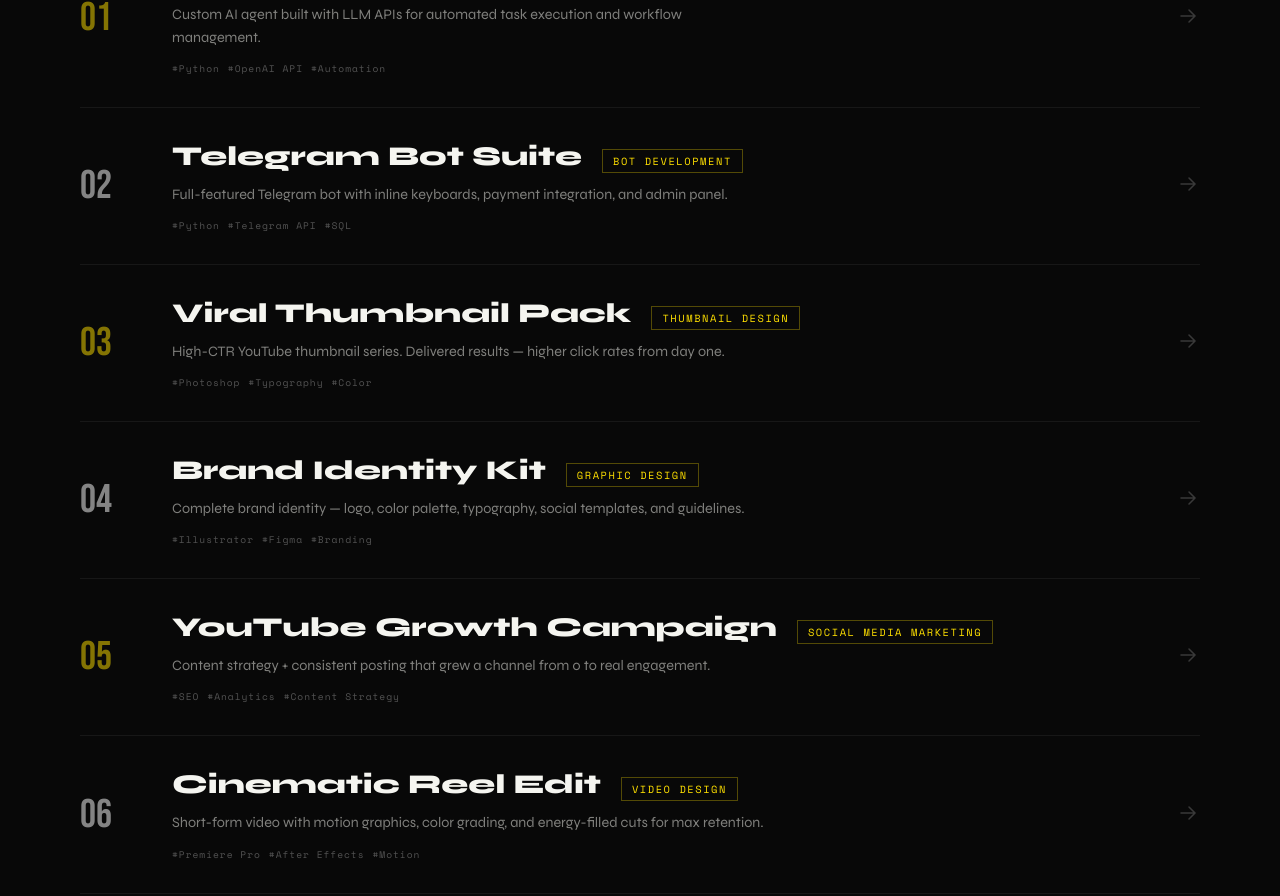
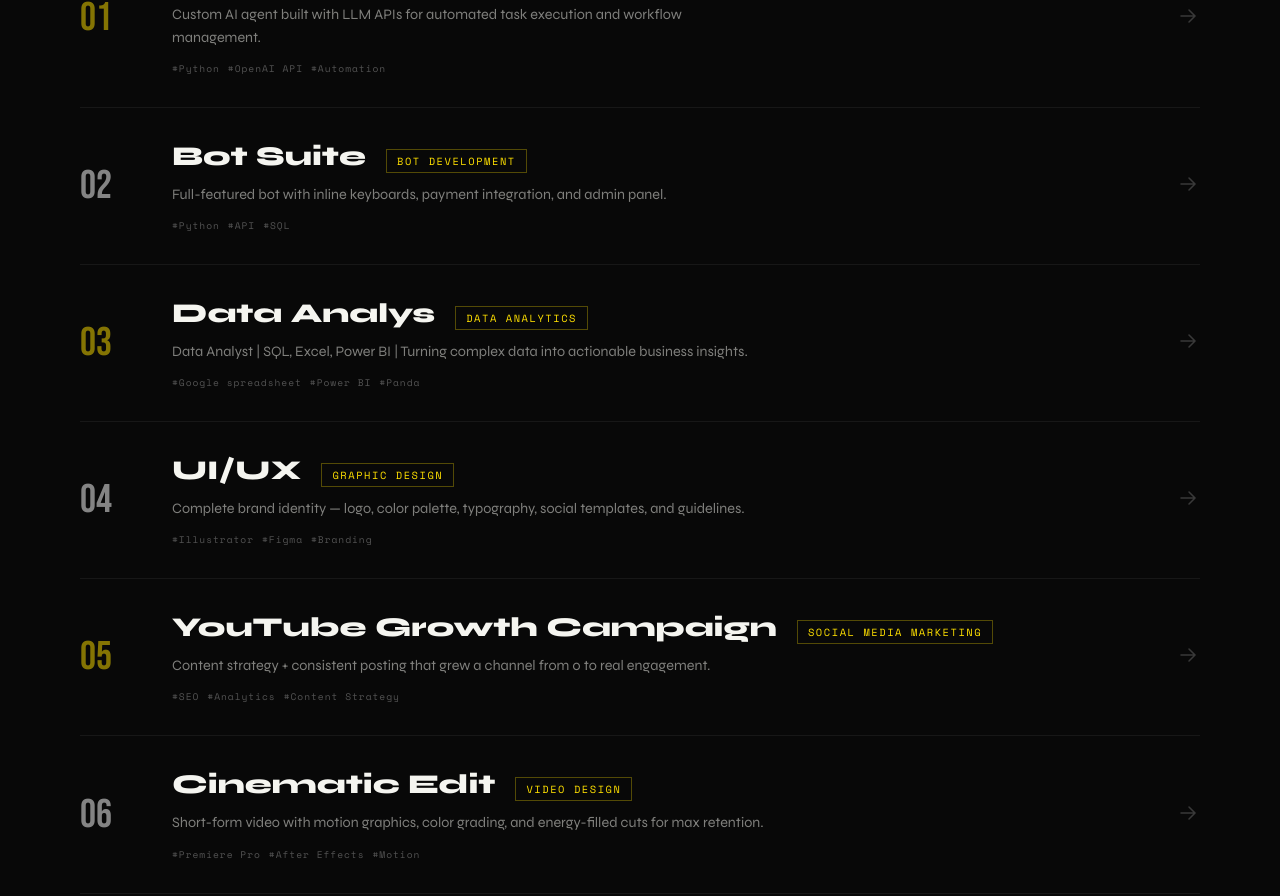
Before and after one commit to yugsri16-glitch/website, a React (Vite) app: page / in a window 1280 px wide. Shown: the part 3730-4626 px from the top of the page. Built offline with nearby package versions, Linux system fonts and the light colour scheme.

Commit message:
Update Work.jsx

```diff
--- a/src/components/Work.jsx
+++ b/src/components/Work.jsx
@@ -11,23 +11,23 @@ const projects = [
   },
   {
     num: "02",
-    title: "Telegram Bot Suite",
+    title: "Bot Suite",
     category: "Bot Development",
-    desc: "Full-featured Telegram bot with inline keyboards, payment integration, and admin panel.",
-    tags: ["Python", "Telegram API", "SQL"],
+    desc: "Full-featured bot with inline keyboards, payment integration, and admin panel.",
+    tags: ["Python", "API", "SQL"],
     accent: "#ffffff",
   },
   {
     num: "03",
-    title: "Viral Thumbnail Pack",
-    category: "Thumbnail Design",
-    desc: "High-CTR YouTube thumbnail series. Delivered results — higher click rates from day one.",
-    tags: ["Photoshop", "Typography", "Color"],
+    title: "Data Analys",
+    category: "Data Analytics ",
+    desc: "Data Analyst | SQL, Excel, Power BI | Turning complex data into actionable business insights.",
+    tags: ["Google spreadsheet", "Power BI", "Panda"],
     accent: "#FFE000",
   },
   {
     num: "04",
-    title: "Brand Identity Kit",
+    title: "UI/UX",
     category: "Graphic Design",
     desc: "Complete brand identity — logo, color palette, typography, social templates, and guidelines.",
     tags: ["Illustrator", "Figma", "Branding"],
@@ -43,7 +43,7 @@ const projects = [
   },
   {
     num: "06",
-    title: "Cinematic Reel Edit",
+    title: "Cinematic Edit",
     category: "Video Design",
     desc: "Short-form video with motion graphics, color grading, and energy-filled cuts for max retention.",
     tags: ["Premiere Pro", "After Effects", "Motion"],
```
